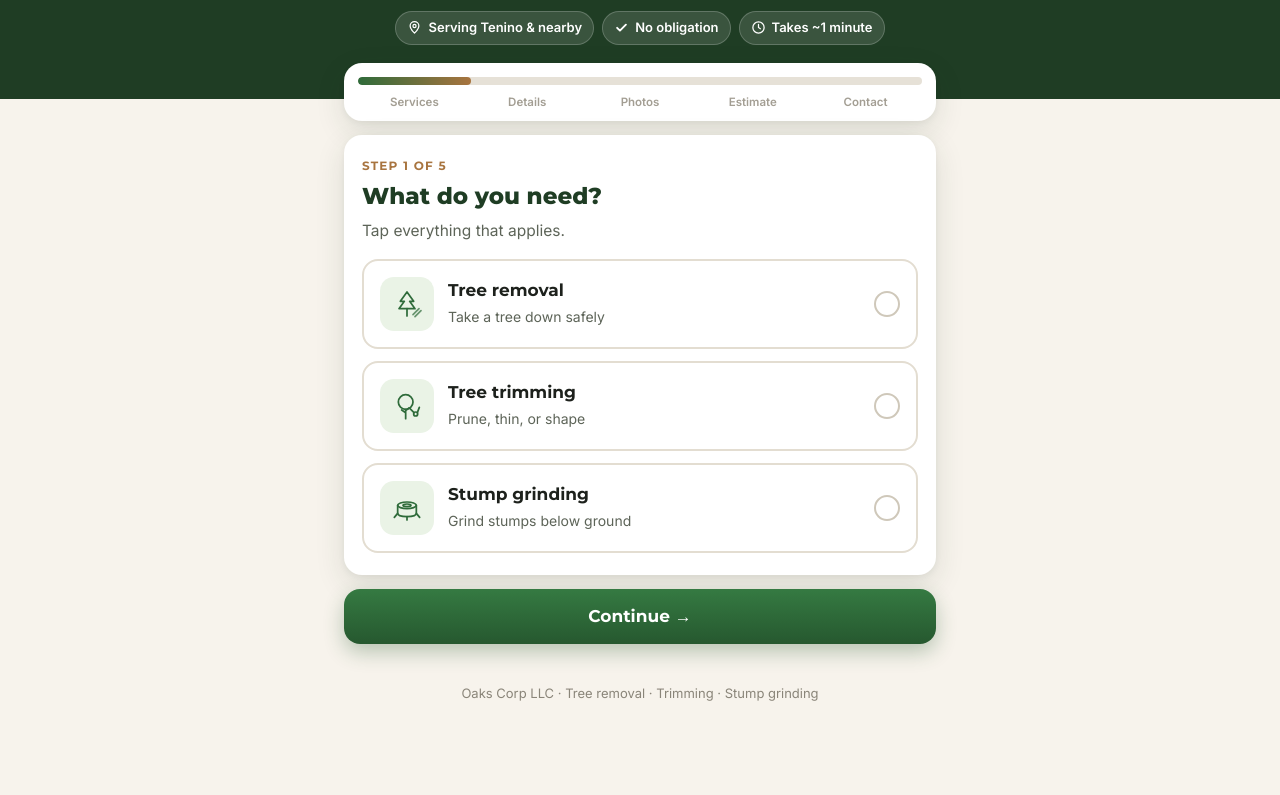
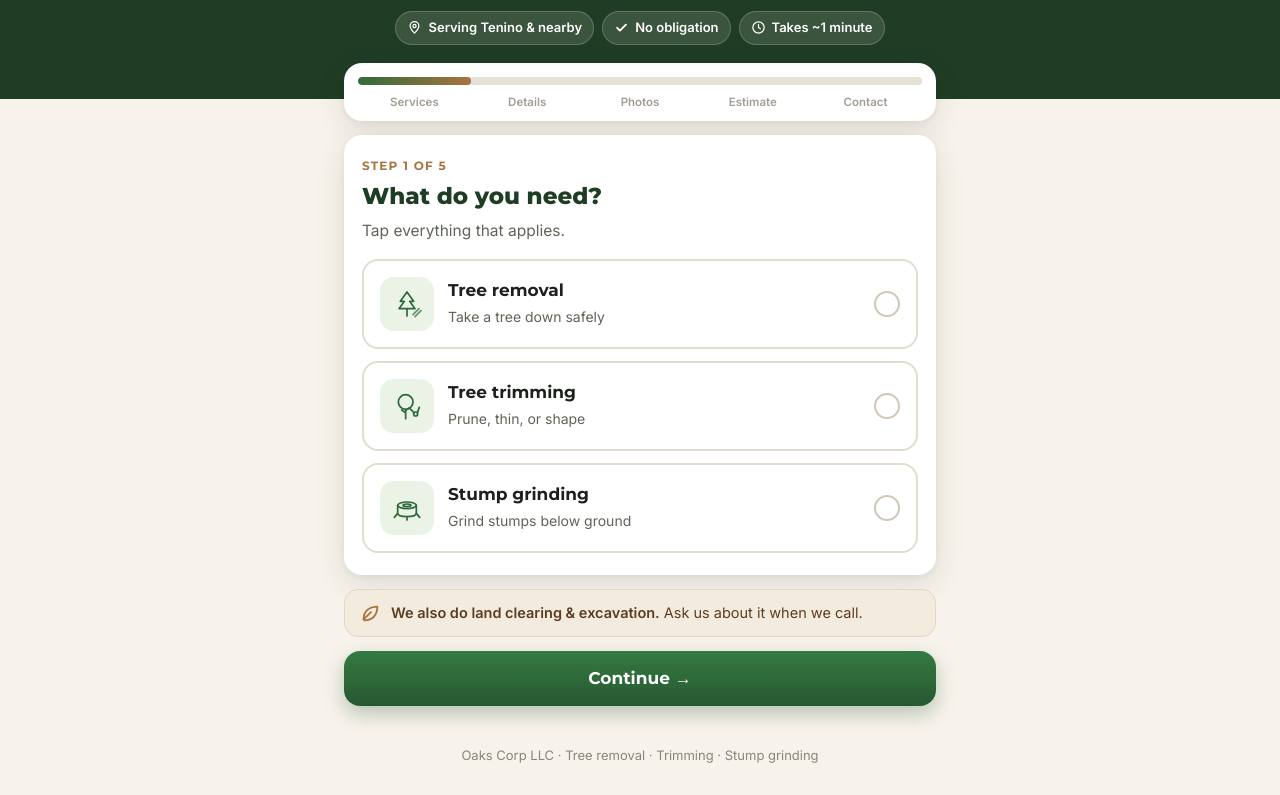
Before and after one commit to oakscorp-brett/oaks-tree-estimator, a plain HTML site: page index.html in a window 1280 px wide. Shown: the part 225-1020 px from the top of the page. Before the commit the page ends 958 px from the top, so only its background shows below. Drawn offline with Linux system fonts and the light colour scheme.

Commit message:
Timeline question, preferred date, land clearing note

```diff
--- a/index.html
+++ b/index.html
@@ -114,6 +114,7 @@ input:focus,textarea:focus{outline:0;border-color:var(--g2);box-shadow:0 0 0 4px
 .err{color:#b04a2e;font-size:14px;font-weight:600;margin-top:10px;display:none}
 .done{text-align:center;padding:34px 20px}.done .big{width:84px;height:84px;margin:0 auto 12px;border-radius:50%;background:var(--gl);display:grid;place-items:center;color:var(--g2)}.done .big svg{width:46px;height:46px}
 footer{text-align:center;font-size:13px;color:#8a8579;padding:10px 0 30px}
+.xtra{display:flex;gap:10px;align-items:center;background:#f4ebdf;border:1px solid #e6d6bf;color:#5b3d22;border-radius:14px;padding:12px 14px;font-size:14.5px;margin:0 0 14px}.xtra svg{flex:0 0 22px;width:22px;height:22px;color:var(--b2)}
 </style>
 </head>
 <body>
@@ -153,6 +154,7 @@ footer{text-align:center;font-size:13px;color:#8a8579;padding:10px 0 30px}
 <div class="opt" data-svc="trimming"><div class="ic"><svg><use href="#i-trim"/></svg></div><div><b>Tree trimming</b><small>Prune, thin, or shape</small></div><div class="ck"><svg><use href="#i-check"/></svg></div></div>
 <div class="opt" data-svc="stump"><div class="ic"><svg><use href="#i-stump"/></svg></div><div><b>Stump grinding</b><small>Grind stumps below ground</small></div><div class="ck"><svg><use href="#i-check"/></svg></div></div>
 </div><div class="err" id="err1">Please pick at least one service.</div></div>
+<div class="xtra"><svg><use href="#i-leaf"/></svg><span><b>We also do land clearing &amp; excavation.</b> Ask us about it when we call.</span></div>
 <button class="btn" onclick="next1()">Continue →</button></section>
 
 <!-- STEP 2: details -->
@@ -181,6 +183,7 @@ footer{text-align:center;font-size:13px;color:#8a8579;padding:10px 0 30px}
 <div class="disc"><svg width="15" height="15"><use href="#i-info"/></svg>Estimate only, confirmed on-site</div>
 <div class="lines" id="lines"></div></div>
 <p class="fine">This is a rough estimate based on your answers. Your final price is confirmed after we look at the trees in person.</p>
+<div class="xtra"><svg><use href="#i-leaf"/></svg><span><b>We also do land clearing &amp; excavation.</b> Ask us about it when we call.</span></div>
 <div class="nav"><button class="btn back" onclick="go(3)">←</button><button class="btn brown" onclick="go(5)">Get my exact quote →</button></div></section>
 
 <!-- STEP 5: contact -->
@@ -201,13 +204,14 @@ footer{text-align:center;font-size:13px;color:#8a8579;padding:10px 0 30px}
 <span class="fl">Email (optional)</span><input id="email" type="email" autocomplete="email">
 <span class="fl">Job address or city (optional)</span><input id="addr" autocomplete="street-address">
 <span class="fl">Notes (optional)</span><textarea id="notes" rows="3" placeholder="Gate code, best time to call, anything else"></textarea>
+<label class="tog"><input type="checkbox" id="landX"><i></i>I'm also interested in land clearing or excavation</label>
 <div class="err" id="err5">Please enter your name and phone number.</div>
 <div class="nav" style="margin-top:18px"><button type="button" class="btn back" onclick="go(4)">←</button><button class="btn brown" type="submit">Send my request</button></div>
 </form></div></section>
 
 <!-- DONE -->
 <section class="step" data-step="6"><div class="card done"><div class="big"><svg><use href="#i-check"/></svg></div>
-<h2>Thank you!</h2><p class="sub" style="margin:0">We got your request and will be in touch soon to confirm your estimate.</p></div></section>
+<h2>Thank you!</h2><p class="sub" style="margin:0">We got your request and will be in touch soon to confirm your estimate.</p></div><div class="xtra"><svg><use href="#i-leaf"/></svg><span><b>We also do land clearing &amp; excavation.</b> Ask us about it when we call.</span></div></section>
 </main>
 <footer>Oaks Corp LLC · Tree removal · Trimming · Stump grinding</footer>
 
@@ -249,7 +253,7 @@ function calc(){let lo=0,hi=0;const lines=[];
  if(photos.length)lines.push(['Photos attached',photos.length]);
  $('range').textContent=fmt(lo)+' – '+fmt(hi);$('lines').innerHTML=lines.map(l=>`<div><span>${l[0]}</span><span>${l[1]}</span></div>`).join('')}
 $('leadForm').onsubmit=e=>{e.preventDefault();if(!$('name').value.trim()||!$('phone').value.trim()){$('err5').style.display='block';return}
- const lead={name:$('name').value,phone:$('phone').value,email:$('email').value,address:$('addr').value,notes:$('notes').value,services:[...sel],estimate:$('range').textContent,timeline:when,preferredDate:$('pdate').value,photos:photos.map(p=>p.file)};
+ const lead={name:$('name').value,phone:$('phone').value,email:$('email').value,address:$('addr').value,notes:$('notes').value,services:[...sel],estimate:$('range').textContent,timeline:when,preferredDate:$('pdate').value,landClearingInterest:$('landX').checked,photos:photos.map(p=>p.file)};
  // TODO: send `lead` to a backend (e.g. Formspree or an email service). Build a FormData, append each
  // photo with fd.append('photos', file), then fetch(ENDPOINT,{method:'POST',body:fd}).
  // Right now nothing is stored or sent anywhere.
```
